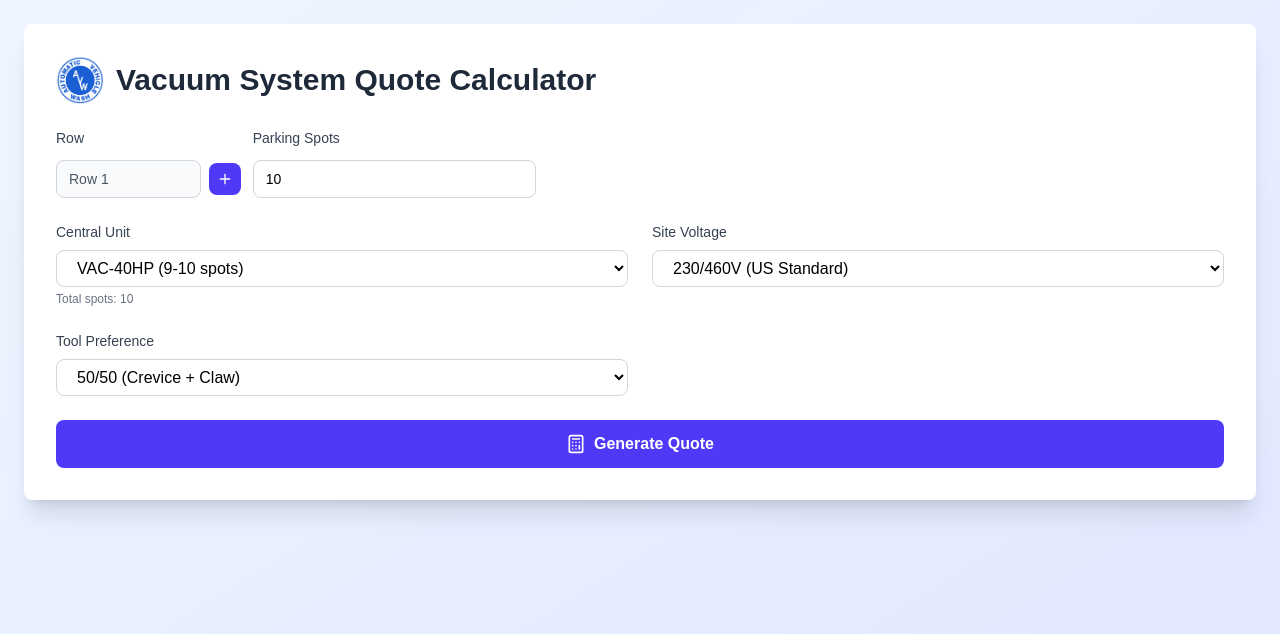
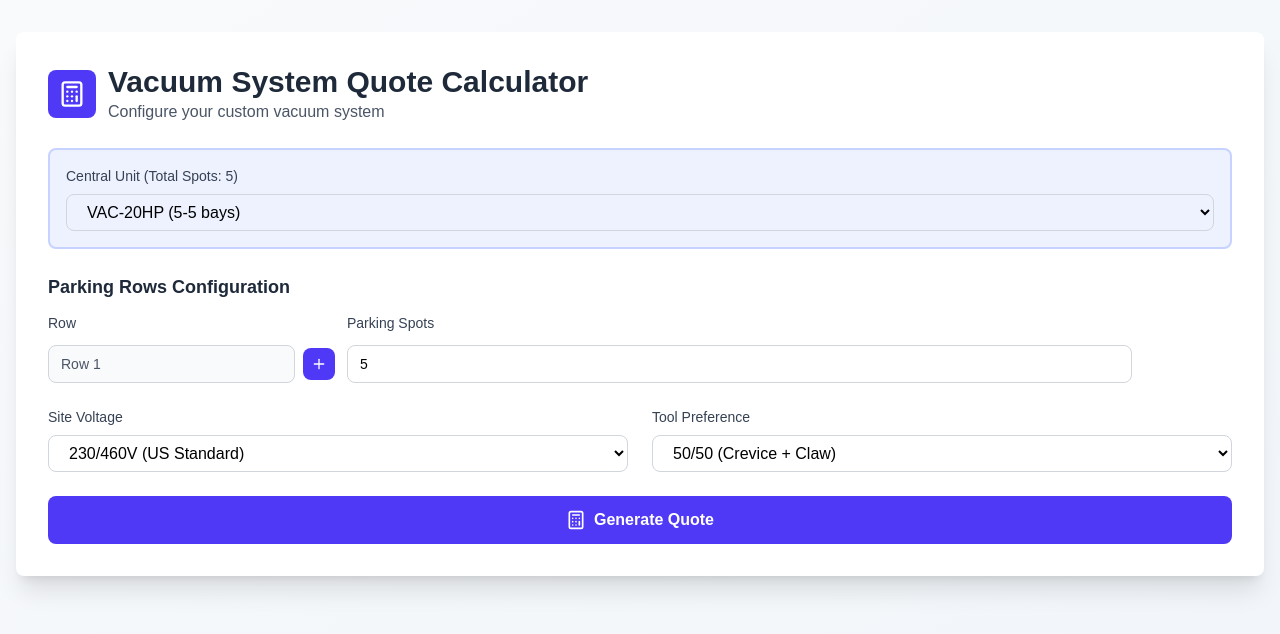
Before and after one commit to Ilashe/quotation-app, a Next.js app: page / in a window 1280 px wide. Shown: the top 634 px of the page. Built offline with nearby package versions, Linux system fonts and the light colour scheme.

Commit message:
new latest

```diff
--- a/app/page.js
+++ b/app/page.js
@@ -3,7 +3,7 @@ import React, { useState, useEffect } from 'react';
 import Image from 'next/image';
 import { Calculator, Download, Trash2, Plus, X } from 'lucide-react';
 
-// Complete price data from 2025 AVW Price List
+// Complete price data from 2025 AVW Price List (verified from PDF)
 const priceData = {
   centralUnits: [
     {
@@ -196,358 +196,295 @@ const priceData = {
     },
     dropComponents: {
       "VA2567V": { name: "Vacuum Inlet Valve and 1-1/2\" Hose Connector Assembly", price: 92.20 },
-      "VAC-CUFFSWIVEL-150HX150T": { name: "Swivel Cuff, 1-1/2\" Vacuum Hose x 1-1/2\" Tube", price: 5.60 }
-    },
-    tools: {
-      crevice: {
-        "VAC-CREVICE-TOOL": { name: "Crevice Tool for 1-1/2\" Vacuum Hose", price: 7.80 },
-        "VA3352WS": { name: "Crevice Tool Holster, Black", price: 114.00 },
-        "VA5129W": { name: "Single Tool Holster Bracket", price: 241.00 }
-      },
-      claw: {
-        "VAC-CLAW-NOZ": { name: "Claw Nozzle, 13\"Lg for 1-1/2\" Vacuum Hose", price: 7.20 },
-        "VA5129WS": { name: "Claw Hanger, Two-Peg Style with PVC Flapper Valve", price: 175.00 },
-        "VA5129WL": { name: "\"L\" Claw Holder Bracket", price: 63.70 }
-      }
-    },
-    hoses: {
-      "VAC-HOSE-150": { name: "1-1/2\" Black Vacuum Hose", pricePerFoot: 3.40 },
-      "VAC-HOSE-2IN": { name: "2\" Black Vacuum Hose", pricePerFoot: 4.50 }
-    }
-  },
-  tubeBends: {
-    "TUBEBENDS-10IN": {
-      name: "10\" Galvanized Tube, Bends & Compression Couplings",
-      price: 2995.00
+      "VA6101D": { name: "6' Retractable Vacuum Hose w/Claw Tool, Black Neoprene", price: 197.00 },
+      "VA6101E": { name: "6' Retractable Vacuum Hose w/Crevice Tool, Black Neoprene", price: 192.00 }
     }
   }
 };
 
 const VacuumQuoteCalculator = () => {
-  const [rows, setRows] = useState([{ spots: 10 }]);
+  const [rows, setRows] = useState([{ id: 1, spots: 5 }]);
   const [centralUnit, setCentralUnit] = useState('');
+  const [siteVoltage, setSiteVoltage] = useState('230/460');
   const [toolPreference, setToolPreference] = useState('half');
-  const [siteVoltage, setSiteVoltage] = useState('230/460');
   const [quote, setQuote] = useState(null);
 
-  const roundToNearest50 = (num) => {
-    return Math.ceil(num / 50) * 50;
+  // Calculate total spots across all rows
+  const totalSpots = rows.reduce((sum, row) => sum + row.spots, 0);
+
+  // Get available central units based on total spots
+  const getAvailableCentralUnits = (spots) => {
+    return priceData.centralUnits.filter(unit =>
+      spots >= unit.minBays && spots <= unit.maxBays
+    );
   };
 
-  const getAvailableCentralUnits = () => {
-    const totalSpots = rows.reduce((sum, row) => sum + row.spots, 0);
-
-    const units = priceData.centralUnits.filter(unit => {
-      return totalSpots >= unit.minBays && totalSpots <= unit.maxBays;
-    });
-
-    return units.sort((a, b) => {
-      const aIsDual = a.hp.includes('Dual');
-      const bIsDual = b.hp.includes('Dual');
-      if (aIsDual === bIsDual) return 0;
-      return aIsDual ? 1 : -1;
-    });
-  };
-
-  const selectWorkstation = (spotsPerRow) => {
-    for (const station of priceData.workstations) {
-      if (spotsPerRow >= station.minBays && spotsPerRow <= station.maxBays) {
-        return station;
+  // Update central unit when total spots change
+  useEffect(() => {
+    const availableUnits = getAvailableCentralUnits(totalSpots);
+    if (availableUnits.length > 0 && !centralUnit) {
+      setCentralUnit(availableUnits[0].partNumber);
+    } else if (availableUnits.length > 0) {
+      // Check if current selection is still valid
+      const isValid = availableUnits.some(unit => unit.partNumber === centralUnit);
+      if (!isValid) {
+        setCentralUnit(availableUnits[0].partNumber);
       }
     }
-    return priceData.workstations[priceData.workstations.length - 1];
-  };
+  }, [totalSpots]);
 
   const addRow = () => {
-    setRows([...rows, { spots: 10 }]);
+    const newRow = {
+      id: rows.length + 1,
+      spots: 5
+    };
+    setRows([...rows, newRow]);
   };
 
   const removeRow = (index) => {
     if (rows.length > 1) {
-      const newRows = rows.filter((_, i) => i !== index);
-      setRows(newRows);
+      setRows(rows.filter((_, i) => i !== index));
     }
   };
 
-  const updateRowSpots = (index, spots) => {
+  const updateRowSpots = (index, value) => {
     const newRows = [...rows];
-    newRows[index].spots = spots;
+    newRows[index].spots = value;
     setRows(newRows);
-    setCentralUnit(''); // Reset central unit when spots change since total spots changed
   };
 
-  useEffect(() => {
-    // Auto-select central unit when total spots change
-    const totalSpots = rows.reduce((sum, row) => sum + row.spots, 0);
-    if (!centralUnit && totalSpots > 0) {
-      const availableUnits = getAvailableCentralUnits();
-      if (availableUnits.length > 0) {
-        setCentralUnit(availableUnits[0].partNumber);
-      }
-    }
-  }, [rows, centralUnit]);
-
   const calculateQuote = () => {
-    let lineItems = [];
-    let totalSpots = 0;
-    let totalSingleArches = 0;
-    let totalDualArches = 0;
-    let totalArches = 0;
-    let totalDrops = 0;
+    const lineItems = [];
+    const totalArches = rows.length;
+    const totalDrops = totalSpots;
 
     // Get selected central unit
-    const selectedCentralUnit = priceData.centralUnits.find(u => u.partNumber === centralUnit);
-    if (!selectedCentralUnit) {
-      alert("Please select a central unit");
+    const selectedUnit = priceData.centralUnits.find(u => u.partNumber === centralUnit);
+    if (!selectedUnit) {
+      alert('Please select a valid central unit');
       return;
     }
 
-    // Calculate total spots from all rows
-    totalSpots = rows.reduce((sum, row) => sum + row.spots, 0);
-
-    // Validate that total spots are within central unit's capacity
-    if (totalSpots < selectedCentralUnit.minBays || totalSpots > selectedCentralUnit.maxBays) {
-      alert(`Total spots (${totalSpots}) are outside the range for selected central unit (${selectedCentralUnit.minBays}-${selectedCentralUnit.maxBays} spots)`);
-      return;
-    }
-
-    // Calculate arches and drops for all rows combined
-    const singleArchesPerRow = 2;
-    totalSingleArches = rows.length * singleArchesPerRow;
-
-    rows.forEach(row => {
-      totalDualArches += row.spots - 1;
+    // Add central unit (only once)
+    lineItems.push({
+      partNumber: selectedUnit.partNumber,
+      description: selectedUnit.name,
+      qty: 1,
+      unitPrice: selectedUnit.price,
+      total: selectedUnit.price
     });
 
-    totalArches = totalSingleArches + totalDualArches;
-    totalDrops = (totalDualArches * 2) + totalSingleArches;
-
-    // Add central unit (only once)
+    // Add VFD Control (only once, based on central unit HP)
+    const vfdControl = priceData.vfdControls[selectedUnit.hp]?.[siteVoltage];
+    if (vfdControl) {
       lineItems.push({
-      partNumber: selectedCentralUnit.partNumber,
-      description: selectedCentralUnit.name,
+        partNumber: vfdControl.partNumber,
+        description: `${selectedUnit.hp} - ${siteVoltage}V Outdoor VFD Control Panel`,
         qty: 1,
-      unitPrice: selectedCentralUnit.price,
-      total: selectedCentralUnit.price
-    });
-
-    // Add VFD (only once)
-    const vfd = priceData.vfdControls[selectedCentralUnit.hp]?.[siteVoltage];
-    if (vfd) {
-      lineItems.push({
-        partNumber: vfd.partNumber,
-        description: `${selectedCentralUnit.hp} - ${siteVoltage}V Outdoor VFD Control Panel`,
-        qty: 1,
-        unitPrice: vfd.price,
-        total: vfd.price
+        unitPrice: vfdControl.price,
+        total: vfdControl.price
       });
     }
 
-    // Add workstations for each row
+    // Add piping (based on total spots)
+    const piping = priceData.workstations.find(w =>
+      totalSpots >= w.minBays && totalSpots <= w.maxBays
+    );
+    if (piping) {
+      lineItems.push({
+        partNumber: piping.partNumber,
+        description: piping.name,
+        qty: 1,
+        unitPrice: piping.price,
+        total: piping.price
+      });
+    }
+
+    // Add arches (one per row, dual if row has more than 3 spots)
     rows.forEach((row, index) => {
-      const workstation = selectWorkstation(row.spots);
+      const isDual = row.spots > 3;
+      const archType = isDual ? "VA5129A-2" : "VA5129A-1";
+      const arch = priceData.components.arches[archType];
+
       lineItems.push({
-        partNumber: workstation.partNumber,
-        description: `${workstation.name} (Row ${index + 1})`,
-        qty: row.spots,
-        unitPrice: workstation.price,
-        total: workstation.price * row.spots
+        partNumber: archType,
+        description: `${arch.name} (Row ${index + 1})`,
+        qty: 1,
+        unitPrice: arch.price,
+        total: arch.price
       });
     });
 
-    // Add tube bends (2 per system)
-    const tubeBends = priceData.tubeBends["TUBEBENDS-10IN"];
+    // Add arch components (per arch)
+    Object.entries(priceData.components.archComponents).forEach(([partNum, component]) => {
       lineItems.push({
-      partNumber: "TUBEBENDS-10IN",
-      description: tubeBends.name,
-      qty: rows.length * 2,
-      unitPrice: tubeBends.price,
-      total: tubeBends.price * rows.length * 2
-    });
-
-    // Add single arches
-    lineItems.push({
-      partNumber: "VA5129A-1",
-      description: priceData.components.arches["VA5129A-1"].name,
-      qty: totalSingleArches,
-      unitPrice: priceData.components.arches["VA5129A-1"].price,
-      total: priceData.components.arches["VA5129A-1"].price * totalSingleArches
-    });
-
-    // Add dual arches
-    lineItems.push({
-      partNumber: "VA5129A-2",
-      description: priceData.components.arches["VA5129A-2"].name,
-      qty: totalDualArches,
-      unitPrice: priceData.components.arches["VA5129A-2"].price,
-      total: priceData.components.arches["VA5129A-2"].price * totalDualArches
-    });
-
-    // Add arch components
-    Object.entries(priceData.components.archComponents).forEach(([key, item]) => {
-      lineItems.push({
-        partNumber: key,
-        description: item.name,
+        partNumber: partNum,
+        description: component.name,
         qty: totalArches,
-        unitPrice: item.price,
-        total: item.price * totalArches
+        unitPrice: component.price,
+        total: component.price * totalArches
       });
     });
 
-    // Add drop components
-    Object.entries(priceData.components.dropComponents).forEach(([key, item]) => {
+    // Add drop components (per drop)
+    const inletValve = priceData.components.dropComponents["VA2567V"];
     lineItems.push({
-        partNumber: key,
-        description: item.name,
+      partNumber: "VA2567V",
+      description: inletValve.name,
       qty: totalDrops,
-        unitPrice: item.price,
-        total: item.price * totalDrops
-      });
+      unitPrice: inletValve.price,
+      total: inletValve.price * totalDrops
     });
 
-    // Add tools based on preference
+    // Add hoses based on tool preference
     if (toolPreference === 'half') {
-      const halfDrops = totalDrops / 2;
+      const clawCount = Math.ceil(totalDrops / 2);
+      const creviceCount = totalDrops - clawCount;
 
-      Object.entries(priceData.components.tools.crevice).forEach(([key, item]) => {
+      const clawHose = priceData.components.dropComponents["VA6101D"];
       lineItems.push({
-          partNumber: key,
-          description: item.name,
-          qty: halfDrops,
-          unitPrice: item.price,
-          total: item.price * halfDrops
-        });
+        partNumber: "VA6101D",
+        description: clawHose.name,
+        qty: clawCount,
+        unitPrice: clawHose.price,
+        total: clawHose.price * clawCount
       });
 
-      Object.entries(priceData.components.tools.claw).forEach(([key, item]) => {
+      const creviceHose = priceData.components.dropComponents["VA6101E"];
       lineItems.push({
-          partNumber: key,
-          description: item.name,
-          qty: halfDrops,
-          unitPrice: item.price,
-          total: item.price * halfDrops
-        });
-      });
-    } else if (toolPreference === 'crevice') {
-      Object.entries(priceData.components.tools.crevice).forEach(([key, item]) => {
-        lineItems.push({
-          partNumber: key,
-          description: item.name,
-          qty: totalDrops,
-          unitPrice: item.price,
-          total: item.price * totalDrops
-        });
+        partNumber: "VA6101E",
+        description: creviceHose.name,
+        qty: creviceCount,
+        unitPrice: creviceHose.price,
+        total: creviceHose.price * creviceCount
       });
     } else if (toolPreference === 'claw') {
-      Object.entries(priceData.components.tools.claw).forEach(([key, item]) => {
+      const clawHose = priceData.components.dropComponents["VA6101D"];
       lineItems.push({
-          partNumber: key,
-          description: item.name,
+        partNumber: "VA6101D",
+        description: clawHose.name,
         qty: totalDrops,
-          unitPrice: item.price,
-          total: item.price * totalDrops
+        unitPrice: clawHose.price,
+        total: clawHose.price * totalDrops
       });
+    } else {
+      const creviceHose = priceData.components.dropComponents["VA6101E"];
+      lineItems.push({
+        partNumber: "VA6101E",
+        description: creviceHose.name,
+        qty: totalDrops,
+        unitPrice: creviceHose.price,
+        total: creviceHose.price * totalDrops
       });
     }
-
-    // Add hoses
-    const hose150Length = roundToNearest50(totalDrops * 25);
-    const hose2Length = roundToNearest50(totalArches * 5);
-
-    const hose150 = priceData.components.hoses["VAC-HOSE-150"];
-    lineItems.push({
-      partNumber: "VAC-HOSE-150",
-      description: `${hose150.name} (${hose150Length} ft)`,
-      qty: hose150Length,
-      unitPrice: hose150.pricePerFoot,
-      total: hose150.pricePerFoot * hose150Length
-    });
-
-    const hose2 = priceData.components.hoses["VAC-HOSE-2IN"];
-    lineItems.push({
-      partNumber: "VAC-HOSE-2IN",
-      description: `${hose2.name} (${hose2Length} ft)`,
-      qty: hose2Length,
-      unitPrice: hose2.pricePerFoot,
-      total: hose2.pricePerFoot * hose2Length
-    });
 
     const subtotal = lineItems.reduce((sum, item) => sum + item.total, 0);
 
     setQuote({
       config: {
         rows: rows.length,
-        totalSpots,
-        totalSingleArches,
-        totalDualArches,
-        totalArches,
-        totalDrops,
-        siteVoltage,
-        centralUnit: selectedCentralUnit.hp
+        totalSpots: totalSpots,
+        totalArches: totalArches,
+        totalDrops: totalDrops,
+        centralUnit: selectedUnit.name,
+        voltage: siteVoltage,
+        toolPreference: toolPreference
       },
       lineItems,
       subtotal
     });
   };
 
+  const deleteLineItem = (index) => {
+    const newLineItems = quote.lineItems.filter((_, i) => i !== index);
+    const newSubtotal = newLineItems.reduce((sum, item) => sum + item.total, 0);
+    setQuote({
+      ...quote,
+      lineItems: newLineItems,
+      subtotal: newSubtotal
+    });
+  };
+
   const exportQuote = () => {
     if (!quote) return;
 
-    let csvContent = "Part Number,Description,Quantity,Unit Price,Total\n";
-    quote.lineItems.forEach(item => {
-      csvContent += `"${item.partNumber}","${item.description}",${item.qty},$${item.unitPrice.toFixed(2)},$${item.total.toFixed(2)}\n`;
-    });
-    csvContent += `\n,,,,Subtotal,$${quote.subtotal.toFixed(2)}`;
+    const csvRows = [
+      ['Part Number', 'Description', 'Quantity', 'Unit Price', 'Total'],
+      ...quote.lineItems.map(item => [
+        item.partNumber,
+        item.description,
+        item.qty,
+        item.unitPrice.toFixed(2),
+        item.total.toFixed(2)
+      ]),
+      ['', '', '', 'Subtotal:', quote.subtotal.toFixed(2)]
+    ];
 
+    const csvContent = csvRows.map(row => row.join(',')).join('\n');
     const blob = new Blob([csvContent], { type: 'text/csv' });
     const url = window.URL.createObjectURL(blob);
     const a = document.createElement('a');
     a.href = url;
-    a.download = `vacuum-quote-${rows.length}rows.csv`;
+    a.download = `vacuum-quote-${new Date().toISOString().split('T')[0]}.csv`;
     a.click();
   };
 
-  const deleteLineItem = (index) => {
-    const updatedLineItems = quote.lineItems.filter((_, i) => i !== index);
-    const newSubtotal = updatedLineItems.reduce((sum, item) => sum + item.total, 0);
-
-    setQuote({
-      ...quote,
-      lineItems: updatedLineItems,
-      subtotal: newSubtotal
-    });
-  };
+  const availableUnits = getAvailableCentralUnits(totalSpots);
 
   return (
-    <div className="min-h-screen bg-gradient-to-br from-blue-50 to-indigo-100 p-6">
+    <div className="min-h-screen bg-gradient-to-br from-slate-50 to-slate-100 py-8 px-4">
       <div className="max-w-7xl mx-auto">
-        <div className="bg-white rounded-lg shadow-xl p-8 mb-6">
-          <div className="flex items-center justify-between mb-6">
-            <div className="flex items-center gap-3">
-              <div className="w-12 h-12 flex-shrink-0 relative">
-                <Image
-                  src="/avw_logo.png"   // path is from /public
-                  alt="Company Logo"
-                  fill
-                  className="object-contain"
-                  priority
-                />
+        <div className="bg-white rounded-lg shadow-xl p-8 mb-8">
+          <div className="flex items-center gap-3 mb-6">
+            <div className="w-12 h-12 bg-indigo-600 rounded-lg flex items-center justify-center">
+              <Calculator className="w-7 h-7 text-white" />
             </div>
+            <div>
               <h1 className="text-3xl font-bold text-gray-800">Vacuum System Quote Calculator</h1>
+              <p className="text-gray-600">Configure your custom vacuum system</p>
             </div>
           </div>
 
+          {/* Central Unit Selection (Single for entire quote) */}
+          <div className="mb-6 p-4 bg-indigo-50 rounded-lg border-2 border-indigo-200">
+            <label className="block text-sm font-medium text-gray-700 mb-2">
+              Central Unit (Total Spots: {totalSpots})
+            </label>
+            <select
+              value={centralUnit}
+              onChange={(e) => setCentralUnit(e.target.value)}
+              disabled={availableUnits.length === 0}
+              className="w-full px-4 py-2 border border-gray-300 rounded-lg focus:ring-2 focus:ring-indigo-500 focus:border-transparent text-black disabled:bg-gray-100 disabled:cursor-not-allowed"
+            >
+              {availableUnits.length === 0 ? (
+                <option value="">No units available for {totalSpots} spots</option>
+              ) : (
+                availableUnits.map(unit => (
+                  <option key={unit.partNumber} value={unit.partNumber}>
+                    {unit.partNumber} ({unit.minBays}-{unit.maxBays} bays)
+                  </option>
+                ))
+              )}
+            </select>
+            {availableUnits.length === 0 && (
+              <p className="mt-2 text-sm text-red-600">
+                Total spots ({totalSpots}) exceeds maximum capacity. Please adjust your configuration.
+              </p>
+            )}
+          </div>
+
+          {/* Rows Configuration */}
           <div className="mb-6">
+            <h3 className="text-lg font-semibold text-gray-800 mb-3">Parking Rows Configuration</h3>
             <div className="grid grid-cols-12 gap-3 mb-3 text-sm font-medium text-gray-700">
-              <div className="col-span-2">Row</div>
-              <div className="col-span-3">Parking Spots</div>
-              <div className="col-span-6"></div>
+              <div className="col-span-3">Row</div>
+              <div className="col-span-8">Parking Spots</div>
               <div className="col-span-1"></div>
             </div>
 
             {rows.map((row, index) => (
               <div key={index} className="grid grid-cols-12 gap-3 mb-2 items-center">
-                <div className="col-span-2 flex items-center gap-2">
+                <div className="col-span-3 flex items-center gap-2">
                   <input
                     type="text"
                     value={`Row ${index + 1}`}
@@ -565,7 +502,7 @@ const VacuumQuoteCalculator = () => {
                   )}
                 </div>
 
-                <div className="col-span-3">
+                <div className="col-span-8">
                   <input
                     type="number"
                     min="2"
@@ -577,8 +514,6 @@ const VacuumQuoteCalculator = () => {
                     className="w-full px-3 py-2 border border-gray-300 rounded-lg focus:ring-2 focus:ring-indigo-500 focus:border-transparent text-black text-sm"
                   />
                 </div>
-
-                <div className="col-span-6"></div>
 
                 <div className="col-span-1 flex justify-center">
                   {rows.length > 1 && (
@@ -596,43 +531,6 @@ const VacuumQuoteCalculator = () => {
           </div>
 
           <div className="grid grid-cols-1 md:grid-cols-2 gap-6 mb-6">
-            <div>
-              <label className="block text-sm font-medium text-gray-700 mb-2">
-                Central Unit
-              </label>
-              {(() => {
-                const availableUnits = getAvailableCentralUnits();
-                const totalSpots = rows.reduce((sum, row) => sum + row.spots, 0);
-
-                return (
-                  <select
-                    value={centralUnit}
-                    onChange={(e) => setCentralUnit(e.target.value)}
-                    disabled={availableUnits.length === 0}
-                    className="w-full px-4 py-2 border border-gray-300 rounded-lg focus:ring-2 focus:ring-indigo-500 focus:border-transparent text-black disabled:bg-gray-100 disabled:cursor-not-allowed"
-                  >
-                    {availableUnits.length === 0 ? (
-                      <option value="">
-                        {totalSpots === 0 ? "Enter spots first" : `No units for ${totalSpots} spots`}
-                      </option>
-                    ) : (
-                      <>
-                        <option value="">Select central unit</option>
-                        {availableUnits.map(unit => (
-                          <option key={unit.partNumber} value={unit.partNumber}>
-                            {unit.partNumber} ({unit.minBays}-{unit.maxBays} spots)
-                          </option>
-                        ))}
-                      </>
-                    )}
-                  </select>
-                );
-              })()}
-              <div className="text-xs text-gray-500 mt-1">
-                Total spots: {rows.reduce((sum, row) => sum + row.spots, 0)}
-              </div>
-            </div>
-
             <div>
               <label className="block text-sm font-medium text-gray-700 mb-2">
                 Site Voltage
@@ -696,8 +594,8 @@ const VacuumQuoteCalculator = () => {
                 <p className="text-xl font-bold text-indigo-600">{quote.config.totalSpots}</p>
               </div>
               <div>
-                <p className="text-sm text-gray-600">Central Unit</p>
-                <p className="text-xl font-bold text-indigo-600">{quote.config.centralUnit}</p>
+                <p className="text-sm text-gray-600">Total Arches</p>
+                <p className="text-xl font-bold text-indigo-600">{quote.config.totalArches}</p>
               </div>
               <div>
                 <p className="text-sm text-gray-600">Total Drops</p>
```
Lines whose indentation alone changed are shown as unchanged.
